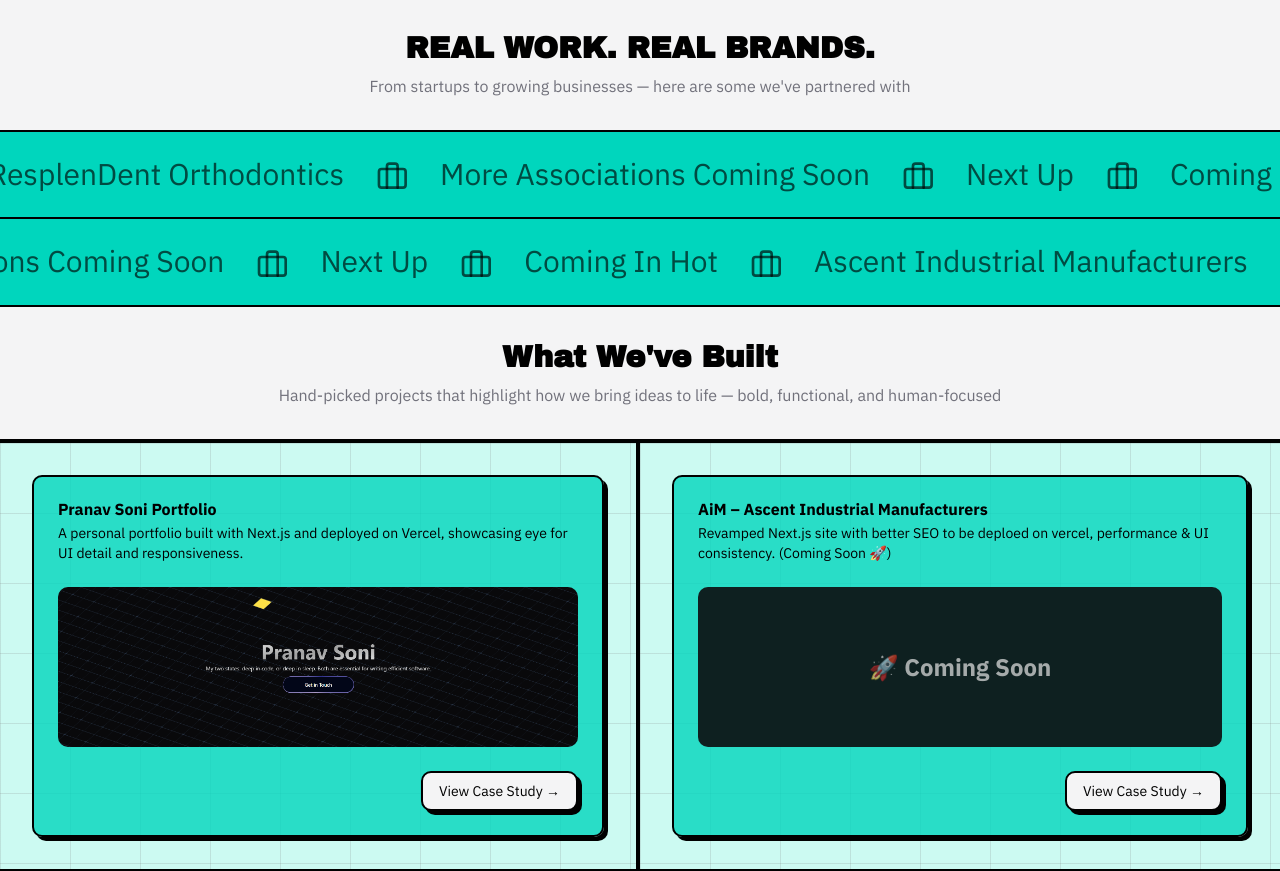
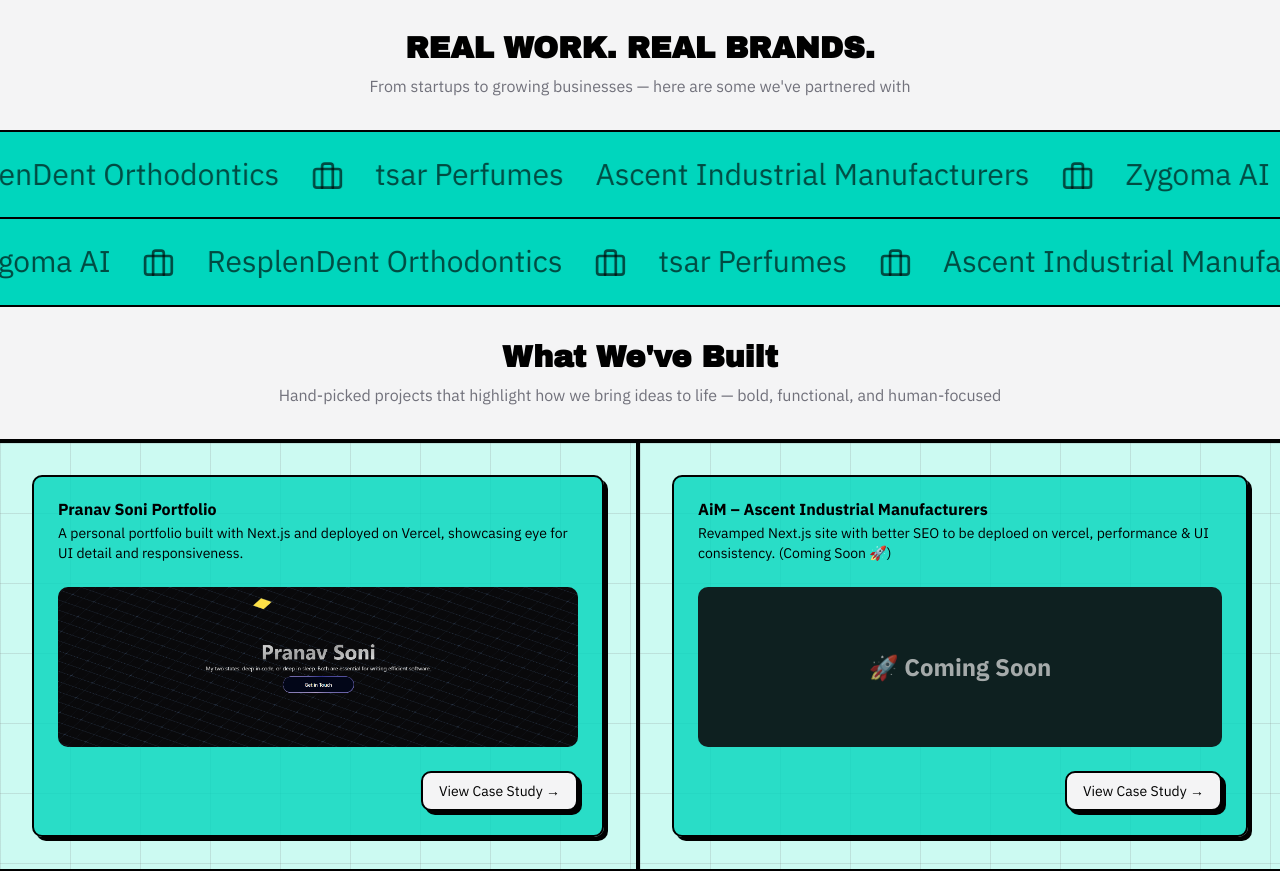
Before and after one commit to pranavsoni1101/srizen, a Next.js app: page / in a window 1280 px wide. Shown: the part 1680-2551 px from the top of the page. Built offline with nearby package versions, Linux system fonts and the light colour scheme.

Commit message:
Updated clientele and marquee with tsar perfumes

```diff
--- a/components/clientel.tsx
+++ b/components/clientel.tsx
@@ -1,36 +1,6 @@
 import { Marquee, ReverseMarquee } from "@/components/ui/marquee";
 import { Briefcase } from "lucide-react";
-// const items = [
-//   "Ascent Industrial Manufacturers",
-//   <Briefcase  className="inline-block h-8 w-8" strokeWidth={2}/>,
-//   "ResplenDent Orthodontics",
-//   <Briefcase  className="inline-block h-8 w-8" strokeWidth={2}/>,
-//   "Item 3",
-//   <Briefcase className="inline-block h-8 w-8" strokeWidth={2}/>,
-//   "Item 4",
-//   <Briefcase className="inline-block h-8 w-8" strokeWidth={2}/>,
-//   "Item 5",
-//   <Briefcase className="inline-block h-8 w-8" strokeWidth={2}/>,
-//   "Ascent Industrial Manufacturers",
-//   <Briefcase className="inline-block h-8 w-8" strokeWidth={2}/>,
-//   "Item 2",
-//   <Briefcase className="inline-block h-8 w-8" strokeWidth={2}/>,
-//   "Item 3",
-//   <Briefcase className="inline-block h-8 w-8" strokeWidth={2}/>,
-//   "Item 4",
-//   <Briefcase className="inline-block h-8 w-8" strokeWidth={2}/>,
-//   "Item 5",
-//   <Briefcase className="inline-block h-8 w-8" strokeWidth={2}/>,
-//   "Ascent Industrial Manufacturers",
-//   <Briefcase className="inline-block h-8 w-8" strokeWidth={2}/>,
-//   "Item 2",
-//   <Briefcase className="inline-block h-8 w-8" strokeWidth={2}/>,
-//   "Item 3",
-//   <Briefcase className="inline-block h-8 w-8" strokeWidth={2}/>,
-//   "Item 4",
-//   <Briefcase className="inline-block h-8 w-8" strokeWidth={2}/>,
-//   "Item 5",
-// ];
+
 const items = [
   "Ascent Industrial Manufacturers",
   <Briefcase className="inline-block h-8 w-8" strokeWidth={2} />,
@@ -38,12 +8,15 @@
   <Briefcase className="inline-block h-8 w-8" strokeWidth={2} />,
   "ResplenDent Orthodontics",
   <Briefcase className="inline-block h-8 w-8" strokeWidth={2} />,
-  "More Associations Coming Soon",
+  "tsar Perfumes",
   <Briefcase className="inline-block h-8 w-8" strokeWidth={2} />,
-  "Next Up",
+  "Ascent Industrial Manufacturers",
   <Briefcase className="inline-block h-8 w-8" strokeWidth={2} />,
-  "Coming In Hot",
+  "Zygoma AI",
   <Briefcase className="inline-block h-8 w-8" strokeWidth={2} />,
+  "ResplenDent Orthodontics",
+  <Briefcase className="inline-block h-8 w-8" strokeWidth={2} />,
+  "tsar Perfumes",
 
 
   "Ascent Industrial Manufacturers",
@@ -52,12 +25,15 @@
   <Briefcase className="inline-block h-8 w-8" strokeWidth={2} />,
   "ResplenDent Orthodontics",
   <Briefcase className="inline-block h-8 w-8" strokeWidth={2} />,
-  "More Associations Coming Soon",
+  "tsar Perfumes",
   <Briefcase className="inline-block h-8 w-8" strokeWidth={2} />,
-  "Next Up",
+  "Ascent Industrial Manufacturers",
   <Briefcase className="inline-block h-8 w-8" strokeWidth={2} />,
-  "Coming In Hot",
+  "Zygoma AI",
   <Briefcase className="inline-block h-8 w-8" strokeWidth={2} />,
+  "ResplenDent Orthodontics",
+  <Briefcase className="inline-block h-8 w-8" strokeWidth={2} />,
+  "tsar Perfumes",
 ];
 
 const Clientele = () => {
--- a/components/ui/marquee.tsx
+++ b/components/ui/marquee.tsx
@@ -1,57 +1,98 @@
-import { ReactNode } from "react"
+"use client";
 
-export  function Marquee({ items }: { items: (string | ReactNode)[] }) {
+import { ReactNode, useEffect, useRef, useState } from "react";
+
+type Props = { items: (string | ReactNode)[] };
+
+const PX_PER_SECOND = 90; // ✅ tweak once here (lower = slower, higher = faster)
+const MIN_SECONDS = 10;
+const MAX_SECONDS = 120;
+
+function useAutoDuration(items: (string | ReactNode)[]) {
+  const trackRef = useRef<HTMLDivElement>(null);
+  const [duration, setDuration] = useState(20);
+
+  useEffect(() => {
+    const el = trackRef.current;
+    if (!el) return;
+
+    const compute = () => {
+      const width = el.scrollWidth;
+      if (!width) return;
+
+      const seconds = width / PX_PER_SECOND;
+      setDuration(Math.max(MIN_SECONDS, Math.min(seconds, MAX_SECONDS)));
+    };
+
+    compute();
+
+    const ro = new ResizeObserver(compute);
+    ro.observe(el);
+
+    return () => ro.disconnect();
+  }, [items]);
+
+  return { trackRef, duration };
+}
+
+export function Marquee({ items }: Props) {
+  const { trackRef, duration } = useAutoDuration(items);
+
   return (
     <div className="relative flex w-full overflow-x-hidden border-b-2 border-border bg-main text-black/65 font-base">
-      <div className="animate-marquee whitespace-nowrap py-6">
-        {items.map((item, id) => {
-          return (
+      <div
+        ref={trackRef}
+        className="animate-marquee whitespace-nowrap py-6 will-change-transform"
+        style={{ animationDuration: `${duration}s` }}
+      >
+        {items.map((item, id) => (
           <span key={id} className="mx-4 text-3xl">
             {item}
           </span>
-          )
-        })}
+        ))}
       </div>
 
-      <div className="absolute top-0 animate-marquee2 whitespace-nowrap py-6">
-        {items.map((item, id) => {
+      <div
+        className="absolute top-0 animate-marquee2 whitespace-nowrap py-6 will-change-transform"
+        style={{ animationDuration: `${duration}s` }}
+      >
+        {items.map((item, id) => (
+          <span key={`clone-${id}`} className="mx-4 text-3xl">
+            {item}
+          </span>
+        ))}
+      </div>
+    </div>
+  );
+}
+
+export function ReverseMarquee({ items }: Props) {
+  const { trackRef, duration } = useAutoDuration(items);
+
   return (
+    <div className="relative flex w-full overflow-x-hidden border-b-2 border-t-2 border-border bg-main text-black/65 font-base">
+      <div
+        ref={trackRef}
+        className="animate-reverse-marquee whitespace-nowrap py-6 will-change-transform"
+        style={{ animationDuration: `${duration}s` }}
+      >
+        {items.map((item, id) => (
           <span key={id} className="mx-4 text-3xl">
             {item}
           </span>
-          )
-        })}
+        ))}
       </div>
 
-      {/* must have both of these in order to work */}
-    </div>
-  )
-};
-
-export  function ReverseMarquee({ items }: { items: (string | ReactNode)[] }) {
-  return (
-    <div className="relative flex w-full overflow-x-hidden border-b-2 border-t-2 border-border bg-main text-black/65 font-base">
-      <div className="animate-reverse-marquee whitespace-nowrap py-6">
-        {items.map((item, id) => {
-          return (
-            <span key={id} className="mx-4 text-3xl">
+      <div
+        className="absolute top-0 animate-reverse-marquee2 whitespace-nowrap py-6 will-change-transform"
+        style={{ animationDuration: `${duration}s` }}
+      >
+        {items.map((item, id) => (
+          <span key={`clone-${id}`} className="mx-4 text-3xl">
             {item}
           </span>
-          )
-        })}
+        ))}
       </div>
-
-      <div className="absolute top-0 animate-reverse-marquee2 whitespace-nowrap py-6">
-        {items.map((item, id) => {
-          return (
-            <span key={id} className="mx-4 text-3xl">
-              {item}
-            </span>
-          )
-        })}
     </div>
-
-      {/* must have both of these in order to work */}
-    </div>
-  )
+  );
 }
```
Lines whose indentation alone changed are shown as unchanged.
